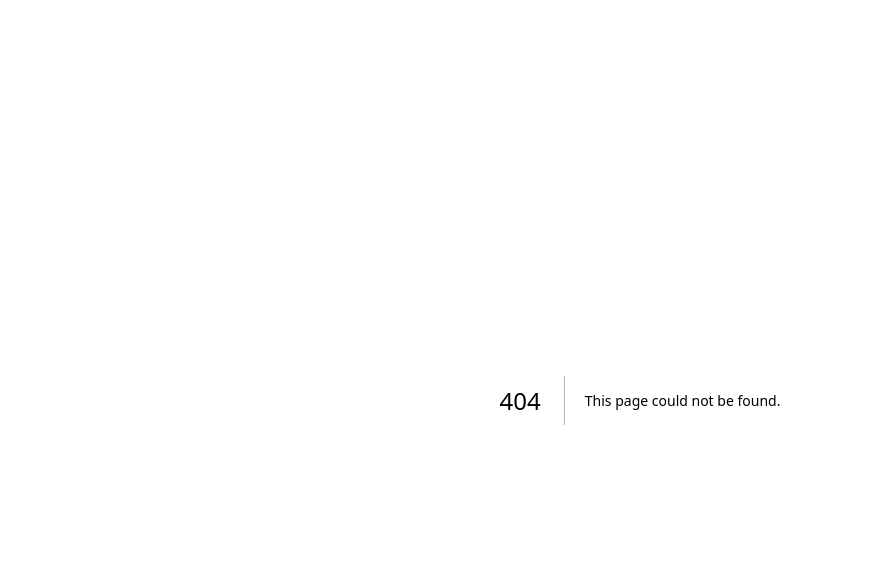
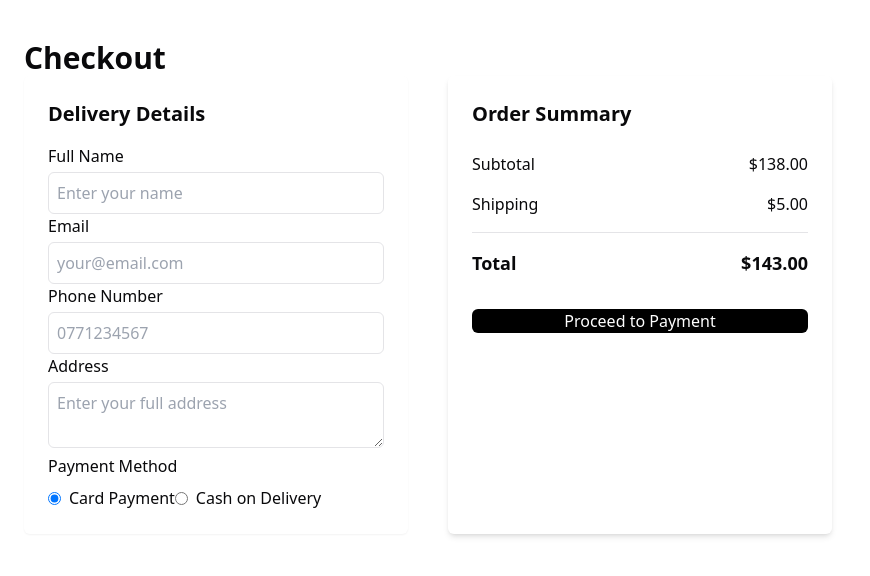
Before and after one commit to House-of-Salaga-Ecommerce-platform/house-of-salaga-main, a Next.js app in the folder frontend/: page /checkout in a window 1280 px wide. Before the commit this address had no page. Shown: the top 576 px of the page, without its empty margins (0-870 px from the left). Built offline with nearby package versions, Linux system fonts and the light colour scheme.

Commit message:
checkout

```diff
--- /dev/null
+++ b/frontend/src/app/checkout/page.jsx
@@ -0,0 +1,122 @@
+"use client";
+
+import { useState } from "react";
+
+export default function CheckoutPage() {
+  const [paymentMethod, setPaymentMethod] = useState("card");
+
+  const subtotal = 138.00;
+  const shipping = 5.00;
+  const total = subtotal + shipping;
+
+  return (
+    <div className="min-h-screen bg-white px-6 py-10">
+      <h1 className="text-3xl font-semibold mb-10">Checkout</h1>
+
+      <div className="grid grid-cols-1 md:grid-cols-3 gap-10">
+
+        {/* LEFT SIDE – DELIVERY DETAILS */}
+        <div className="md:col-span-2 bg-pink-50 p-6 rounded-md shadow-sm">
+          <h2 className="text-xl font-semibold mb-4">Delivery Details</h2>
+
+          <form className="space-y-5">
+
+            <div>
+              <label className="font-medium">Full Name</label>
+              <input
+                type="text"
+                className="w-full mt-1 p-2 border rounded-md"
+                placeholder="Enter your name"
+              />
+            </div>
+
+            <div>
+              <label className="font-medium">Email</label>
+              <input
+                type="email"
+                className="w-full mt-1 p-2 border rounded-md"
+                placeholder="your@email.com"
+              />
+            </div>
+
+            <div>
+              <label className="font-medium">Phone Number</label>
+              <input
+                type="text"
+                className="w-full mt-1 p-2 border rounded-md"
+                placeholder="0771234567"
+              />
+            </div>
+
+            <div>
+              <label className="font-medium">Address</label>
+              <textarea
+                className="w-full mt-1 p-2 border rounded-md"
+                placeholder="Enter your full address"
+              ></textarea>
+            </div>
+
+            {/* PAYMENT METHOD */}
+            <div>
+              <label className="font-medium block mb-2">Payment Method</label>
+
+              <div className="flex items-center gap-5">
+
+                <label className="flex items-center gap-2">
+                  <input
+                    type="radio"
+                    value="card"
+                    checked={paymentMethod === "card"}
+                    onChange={() => setPaymentMethod("card")}
+                  />
+                  Card Payment
+                </label>
+
+                <label className="flex items-center gap-2">
+                  <input
+                    type="radio"
+                    value="cod"
+                    checked={paymentMethod === "cod"}
+                    onChange={() => setPaymentMethod("cod")}
+                  />
+                  Cash on Delivery
+                </label>
+
+              </div>
+            </div>
+          </form>
+        </div>
+
+        {/* RIGHT SIDE – ORDER SUMMARY */}
+        <div className="bg-pink-50 p-6 rounded-md shadow-md">
+          <h2 className="text-xl font-semibold mb-6">Order Summary</h2>
+
+          <div className="space-y-4">
+            <div className="flex justify-between">
+              <p>Subtotal</p>
+              <p>${subtotal.toFixed(2)}</p>
+            </div>
+
+            <div className="flex justify-between">
+              <p>Shipping</p>
+              <p>${shipping.toFixed(2)}</p>
+            </div>
+
+            <hr />
+
+            <div className="flex justify-between font-semibold text-lg">
+              <p>Total</p>
+              <p>${total.toFixed(2)}</p>
+            </div>
+          </div>
+
+          <button
+            className="w-full mt-8 bg-black text-white p-3 rounded-md hover:bg-gray-800 transition"
+          >
+            Proceed to Payment
+          </button>
+        </div>
+      </div>
+    </div>
+  );
+}
```
